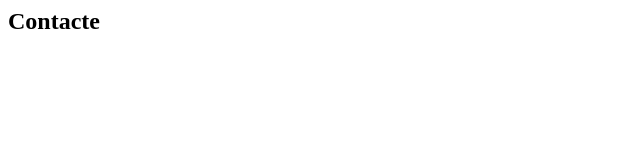
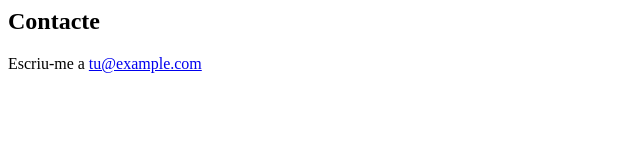
Before and after one commit to jaisormar/web, a plain HTML site: page index.html in a window 1280 px wide. Shown: the whole page, without its empty margins (0-640 px from the left). Drawn offline with Linux system fonts and the light colour scheme.

Commit message:
Añado enlace de contacto a index.html

```diff
--- a/index.html
+++ b/index.html
@@ -1,3 +1,4 @@
 <section id="contacte">
   <h2>Contacte</h2>
+  <p>Escriu-me a <a href="mailto:tu@example.com">tu@example.com</a></p>
 </section>
```
